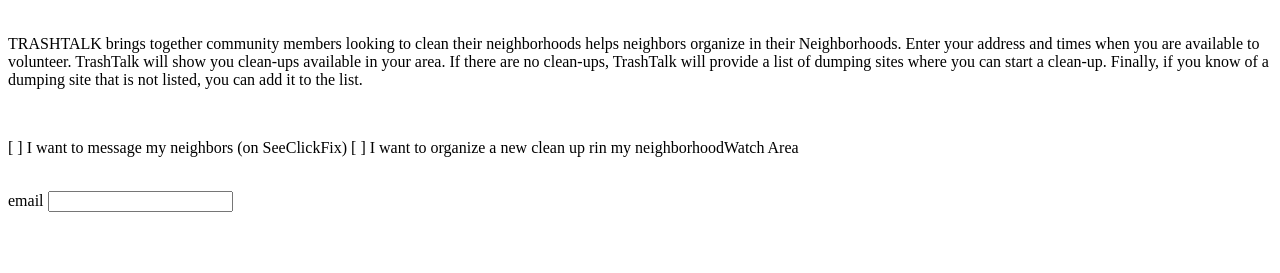
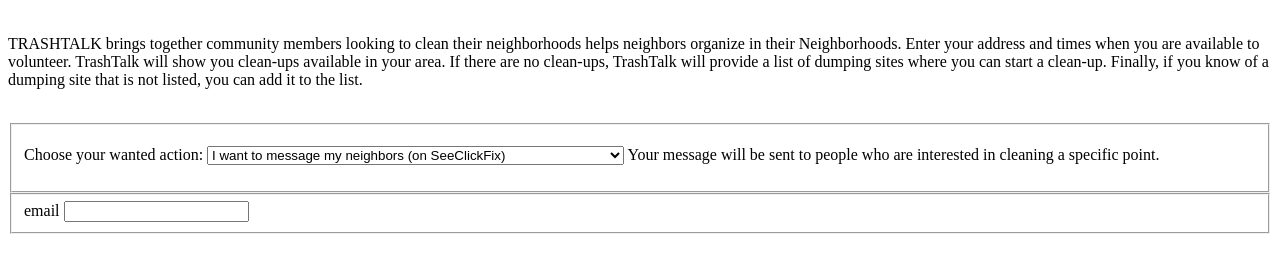
Before and after one commit to jcj52436999/TrashTalk, a plain HTML site: page index-form.html in a window 1280 px wide. Shown: the part 79-352 px from the top of the page. Drawn offline with Linux system fonts and the light colour scheme.

Commit message:
added spinner for desired action

```diff
--- a/index-form.html
+++ b/index-form.html
@@ -17,34 +17,29 @@
   </p>
   <br>
 
-  <p id="index-form-choose-action-spinner">
-    [ ]    I want to message my neighbors (on SeeClickFix)
-    [ ]    I want to organize a new clean up rin my neighborhoodWatch Area
-  </p>
-  <br>
 
-
-
-
-
+  <form action = "">
+  <fieldset>
+    <p id="index-form-choose-action-parag">
+      <label for = "index-form-choose-action-spinner">Choose your wanted action:</label>
+      <select id = "index-form-choose-action-spinner">
+        <option value = "MsgNeighb">I want to message my neighbors (on SeeClickFix)</option>
+        <option value = "OrgnClnup">I want to organize a new clean up in my Neighborhood Watch Area</option>
+      </select>
+      Your message will be sent to people who are interested in cleaning a specific point.
+    </p>
+  </fieldset>
+  </form>
 
 
   <form action = "">
-
-
-
-
-
-
+  <fieldset>
 
     <label for = "index-form-email">email</label>
     <input type = "email"
            id = "index-form-email"/>
 
-
-
-
-
+  </fieldset>
   </form>
 </body>
 
```
